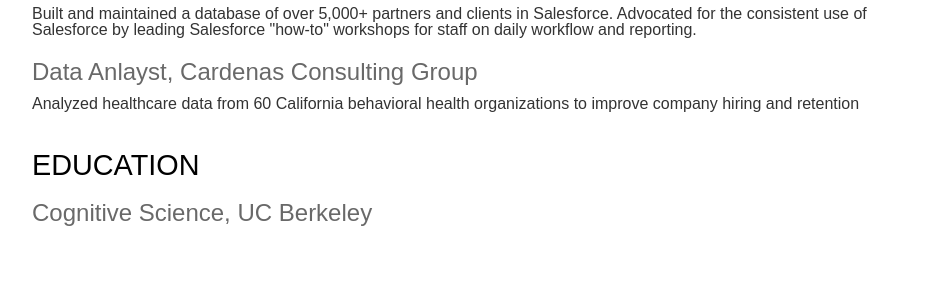
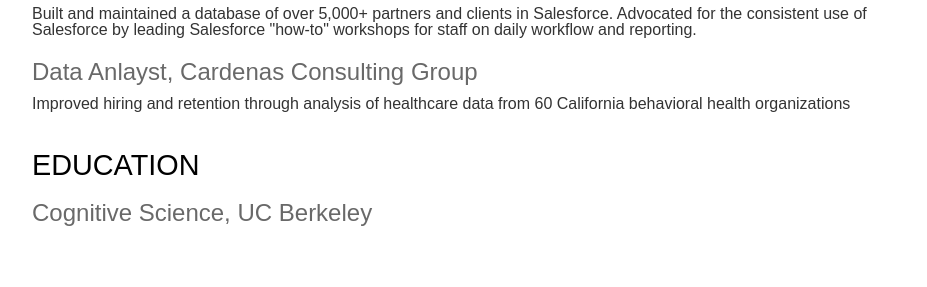
Before and after one commit to rmorabia/sophi-li.github.io, a Jekyll site: the page built from work/index.html, in a window 1280 px wide. Shown: the part 379-666 px from the top of the page, without its empty margins (160-1087 px from the left). Built offline with Jekyll 4.4.1, drawn with Linux system fonts in a browser that asks for light colours.

Commit message:
add work

```diff
--- a/work/index.html
+++ b/work/index.html
@@ -32,7 +32,7 @@
 		Data Anlayst, Cardenas Consulting Group
 	</h2-work>
 	<h3-work>
-		Analyzed healthcare data from 60 California behavioral health organizations to improve company hiring and retention
+		Improved hiring and retention through analysis of healthcare data from 60 California behavioral health organizations
 	</h3-work>
 
 	<h1-work>EDUCATION</h1-work>
```
